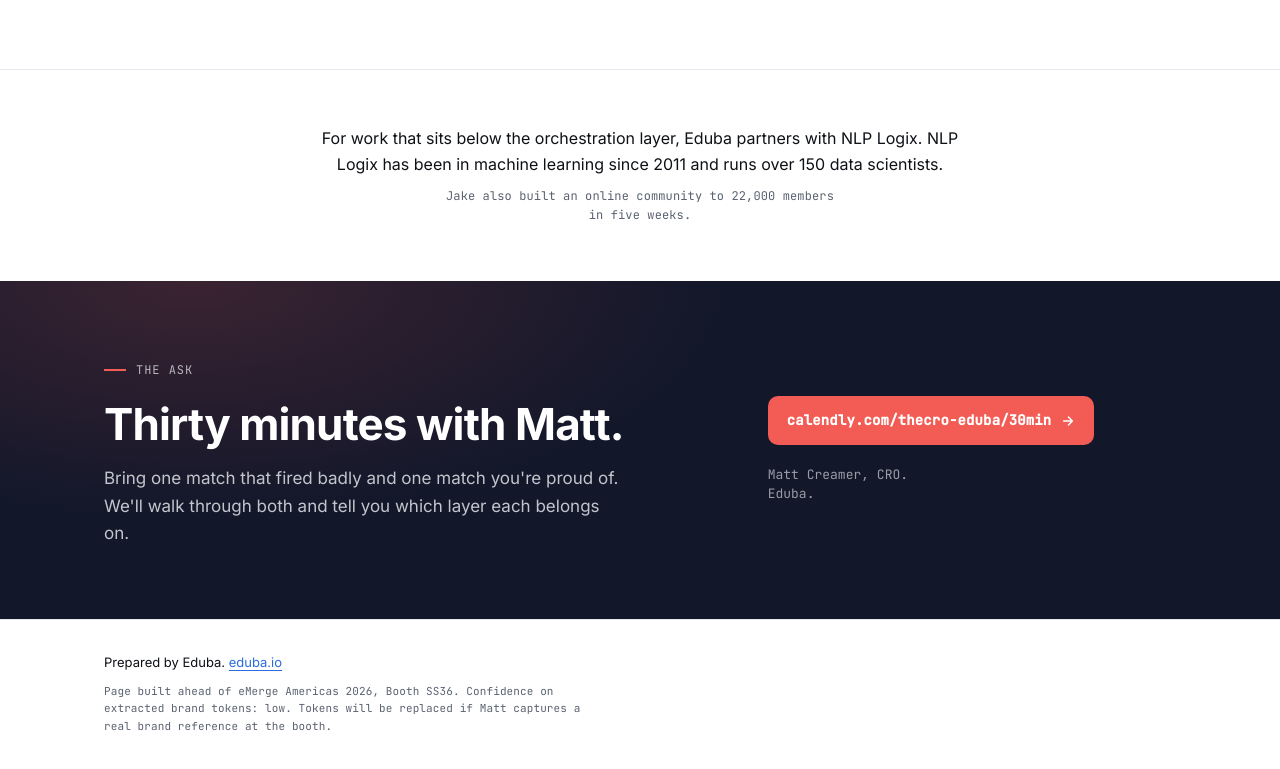
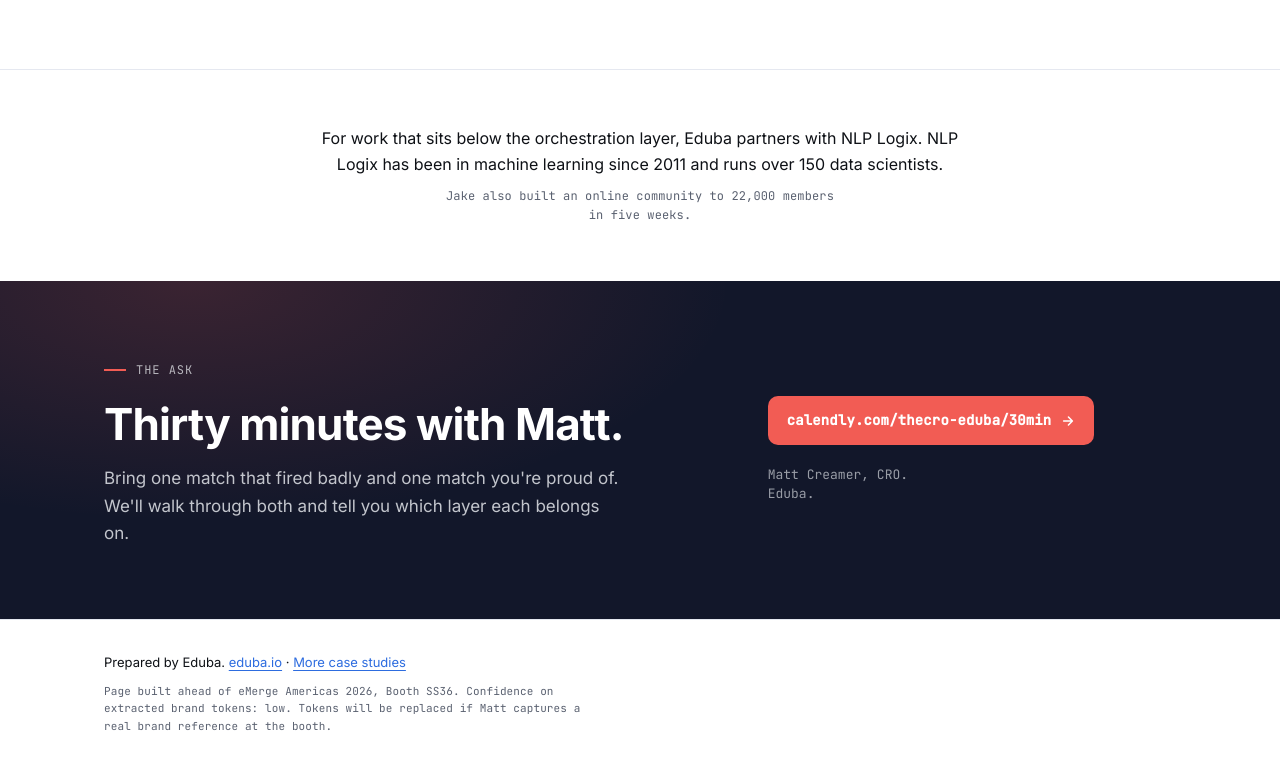
Before and after one commit to mattcreamer17-gif/match-it, a plain HTML site: page index.html in a window 1280 px wide. Shown: the part 2402-3171 px from the top of the page. Drawn offline with Linux system fonts and the light colour scheme.

Commit message:
Add eduba.io/works case studies link

```diff
--- a/index.html
+++ b/index.html
@@ -233,7 +233,7 @@
 
 <footer class="site-footer" role="contentinfo">
   <div class="wrap footer-inner">
-    <p class="footer-prepared">Prepared by Eduba. <a href="https://eduba.io" target="_blank" rel="noopener">eduba.io</a></p>
+    <p class="footer-prepared">Prepared by Eduba. <a href="https://eduba.io" target="_blank" rel="noopener">eduba.io</a> &middot; <a href="https://eduba.io/works" target="_blank" rel="noopener">More case studies</a></p>
     <p class="footer-note">Page built ahead of eMerge Americas 2026, Booth SS36. Confidence on extracted brand tokens: low. Tokens will be replaced if Matt captures a real brand reference at the booth.</p>
   </div>
 </footer>
```
